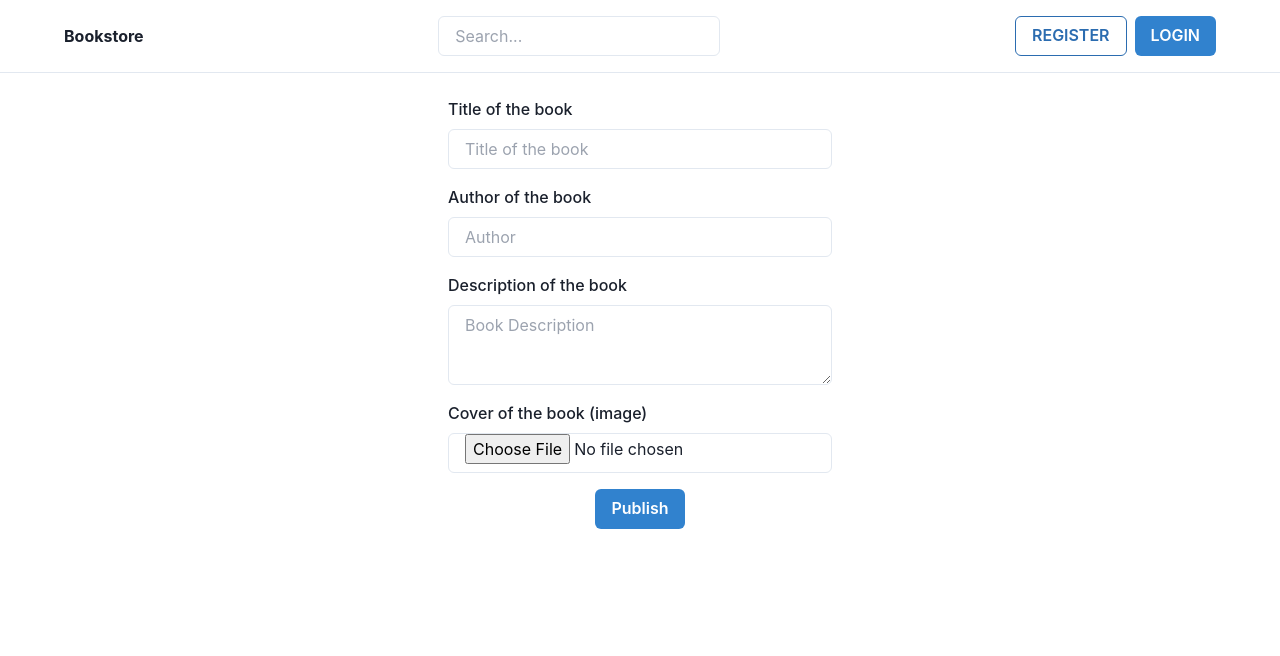
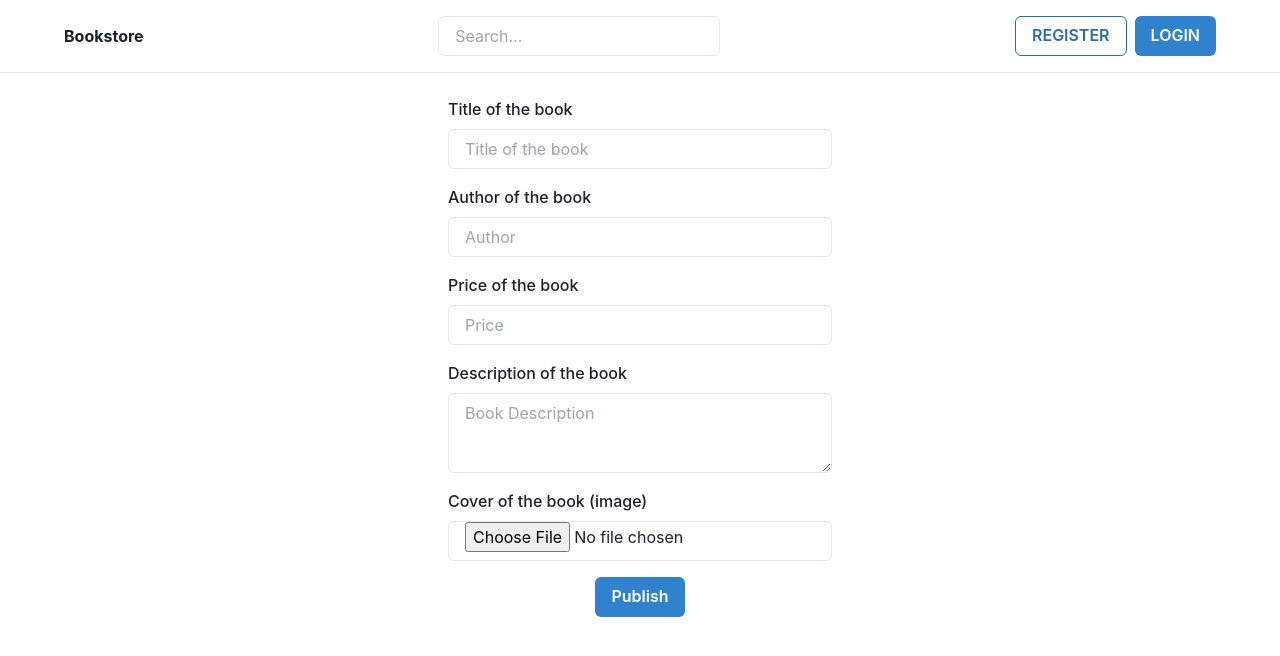
Before and after one commit to azureeeeeeeeeeee/book-store, a React (Vite) app in the folder book-frontend/: page /books/add in a window 1280 px wide. Shown: the top 656 px of the page. Built offline with nearby package versions, Linux system fonts and the light colour scheme.

Commit message:
adding price

```diff
--- a/book-frontend/src/components/BookCard.jsx
+++ b/book-frontend/src/components/BookCard.jsx
@@ -11,7 +11,6 @@ import {
 } from "@chakra-ui/react";
 
 const BookCard = ({ book }) => {
-  console.log(book.cover);
   return (
     <Card maxW="sm">
       <CardBody>
--- a/book-frontend/src/components/BookCollections.jsx
+++ b/book-frontend/src/components/BookCollections.jsx
@@ -13,7 +13,6 @@ const BookCollections = () => {
     const fetchBooks = async () => {
       try {
         const res = await axios.get("http://localhost:8000/api/books/");
-        console.log(res.data.books);
         setBooks(res.data.books);
         setLoading(false);
       } catch (err) {
--- a/book-frontend/src/components/BookForm.jsx
+++ b/book-frontend/src/components/BookForm.jsx
@@ -17,6 +17,7 @@ const BookForm = () => {
   const [author, setAuthor] = useState("");
   const [description, setDescription] = useState("");
   const [cover, setCover] = useState(null);
+  const [price, setPrice] = useState(0);
 
   const token = localStorage.getItem("ACCESS_TOKEN");
 
@@ -29,6 +30,7 @@ const BookForm = () => {
     data.append("title", title);
     data.append("author", author);
     data.append("description", description);
+    data.append("price", price);
     data.append("cover", cover);
 
     try {
@@ -71,10 +73,19 @@ const BookForm = () => {
         />
       </FormControl>
       <FormControl>
+        <FormLabel>Price of the book</FormLabel>
+        <Input
+          placeholder="Price"
+          type="number"
+          onChange={(e) => setPrice(Number(e.target.value))}
+        />
+      </FormControl>
+      <FormControl>
         <FormLabel>Description of the book</FormLabel>
         <Textarea
           resize="vertical"
           placeholder="Book Description"
+          type="number"
           onChange={(e) => setDescription(e.target.value)}
         />
       </FormControl>
```
Also changed, not shown: 1 other file (tests, documents, lock files or other folders).
